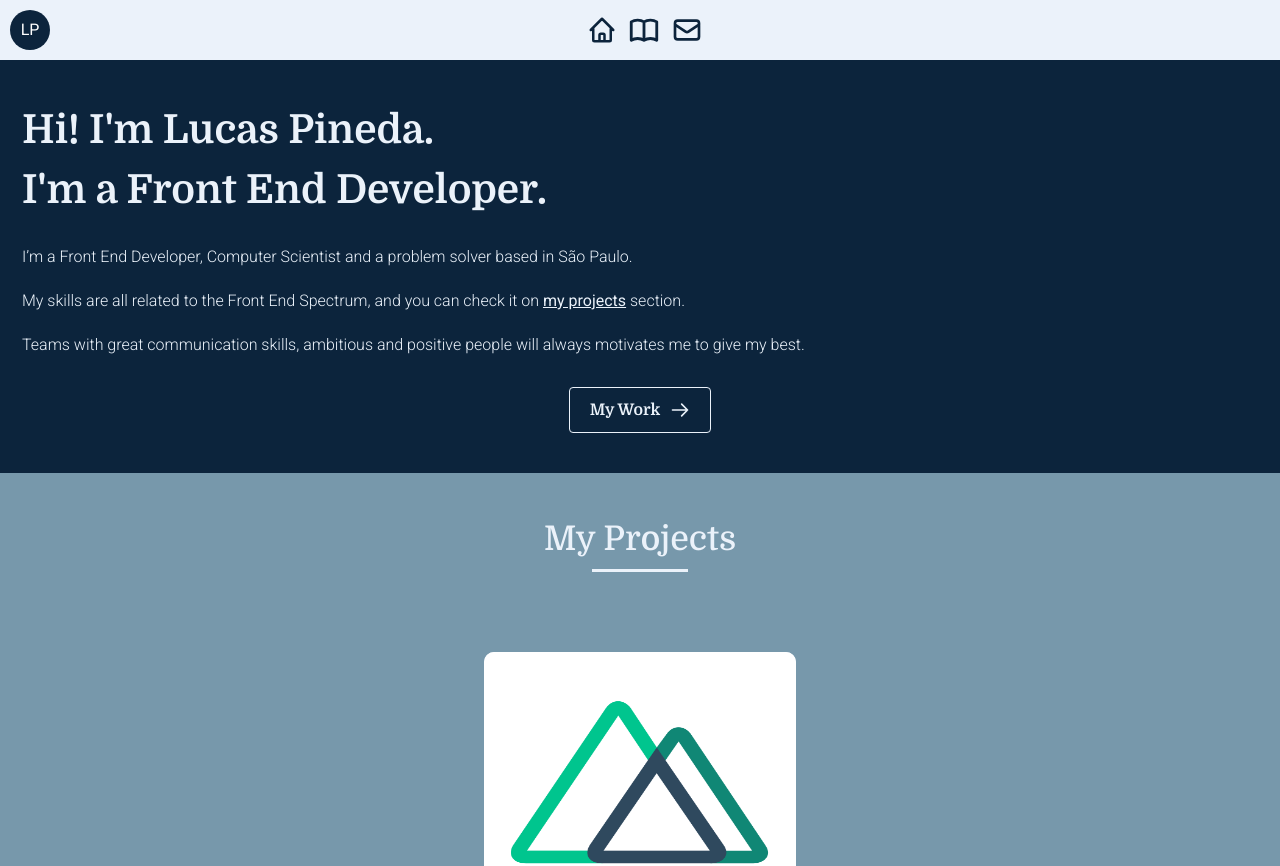
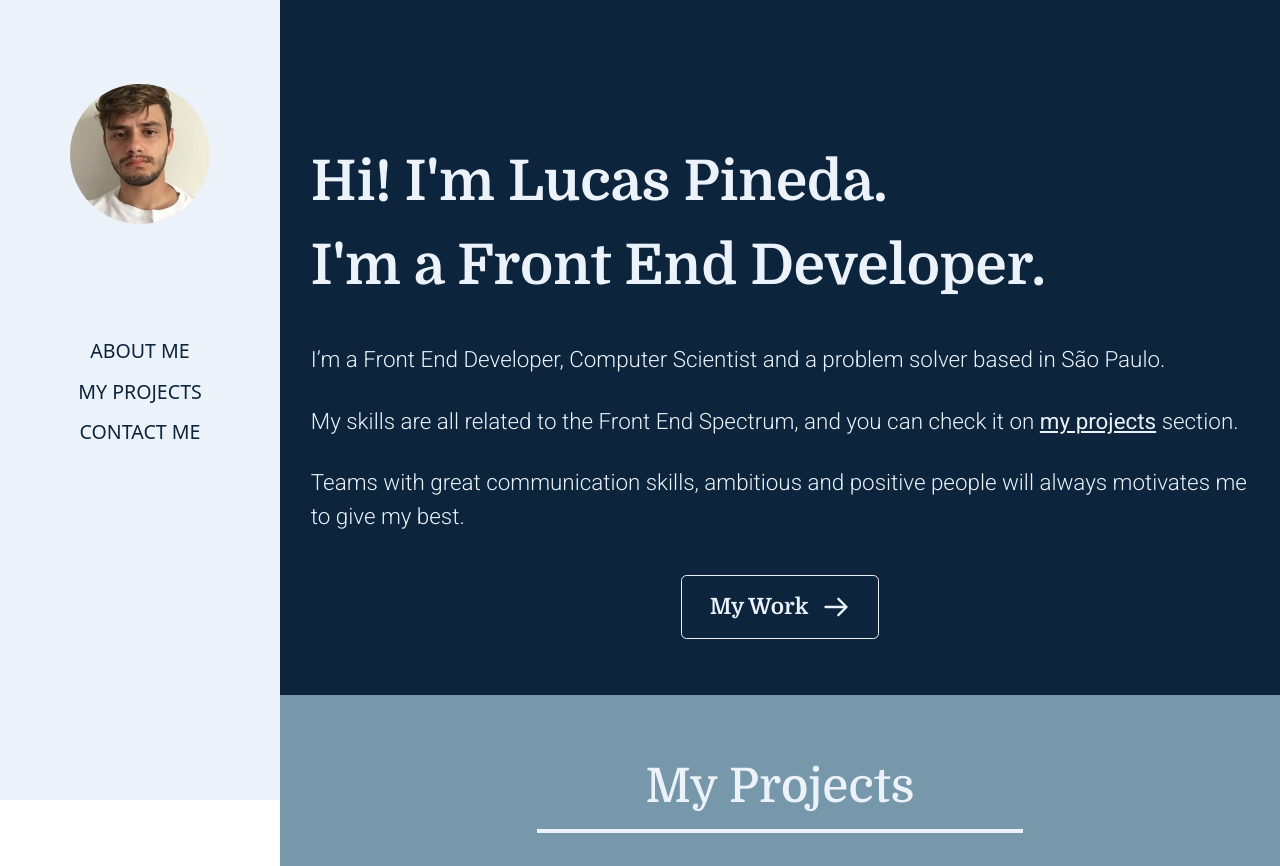
Before and after one commit to lucaspineda/my-portfolio, a Nuxt app: page / in a window 1280 px wide. Shown: the top 866 px of the page. Built offline with nearby package versions, Linux system fonts and the light colour scheme.

Commit message:
finish desktop menu layout

```diff
--- a/assets/styles/global.css
+++ b/assets/styles/global.css
@@ -15,6 +15,11 @@ body {
 
 html {
   font-size: 10px !important;
+}
+@media (min-width: 1024px) {
+  html {
+    font-size: 14px !important;
+  }
 }
 
 :root {
--- a/components/aboutMe/index.vue
+++ b/components/aboutMe/index.vue
@@ -1,5 +1,6 @@
 <template>
   <div class="home-section flex-col text-left">
+    <div class="container flex flex-col mx-auto">
       <h1>
         Hi! I'm Lucas Pineda.
         <br>
@@ -28,24 +29,27 @@
         </div>
       </section>
     </div>
+  </div>
 </template>
 
 <script lang="ts">
-import { Vue } from 'vue-property-decorator'
+import { Vue, Component } from 'vue-property-decorator'
 
+@Component
 export default class aboutMe extends Vue {
 
 }
 </script>
 
-<style>
+<style scoped>
 .home-section {
-  margin-top: 10rem;
+  padding-top: 10rem !important;
   color: var(--secondary-color);
   font-size: 4rem;
   font-weight: 700;
   font-family: var(--titles-font-family);
   padding: 0 2.2rem;
+  background-color: var(--primary-color);
 }
 
 .home-section__body-content {
--- /dev/null
+++ b/components/menu/desktopMenu.vue
@@ -0,0 +1,50 @@
+<template>
+  <aside class="desktop-menu fixed h-screen flex flex-col items-center text-center uppercase">
+    <img class="profile-image" src="@/assets/img/me.jpeg" alt="My profile picture">
+    <nav class="navigation-menu">
+      <ul class="navigation-menu__options-list">
+        <li>
+          About me
+        </li>
+        <li>
+          My projects
+        </li>
+        <li>
+          Contact me
+        </li>
+      </ul>
+    </nav>
+  </aside>
+</template>
+
+<script lang="ts">
+import { Vue, Component } from 'vue-property-decorator'
+
+@Component
+export default class aboutMe extends Vue {
+
+}
+</script>
+
+<style scoped>
+.desktop-menu {
+  background-color: var(--secondary-color);
+  width: 20rem;
+  color: var(--primary-color);
+}
+
+.profile-image {
+  height: 10rem;
+  width: 10rem;
+  border-radius: 100%;
+  margin: 6rem 0 8rem 0;
+}
+
+.navigation-menu__options-list {
+  font-size: 1.4rem;
+}
+
+.navigation-menu__options-list li{
+  margin: 0 0 .8rem 0;
+}
+</style>
--- /dev/null
+++ b/components/menu/mobileMenu.vue
@@ -0,0 +1,52 @@
+<template>
+  <nav class="mobile-menu flex items-center fixed w-full sm:hidden">
+    <div class="flex items-center justify-center rounded-full text-white name-avatar">
+      LP
+    </div>
+    <div class="nav-icons flex items-center">
+      <svg width="30px" height="30px" xmlns="http://www.w3.org/2000/svg" fill="none" viewBox="0 0 24 24" stroke="currentColor">
+        <path stroke-linecap="round" stroke-linejoin="round" stroke-width="2" d="M3 12l2-2m0 0l7-7 7 7M5 10v10a1 1 0 001 1h3m10-11l2 2m-2-2v10a1 1 0 01-1 1h-3m-6 0a1 1 0 001-1v-4a1 1 0 011-1h2a1 1 0 011 1v4a1 1 0 001 1m-6 0h6" />
+      </svg>
+      <svg width="34px" height="34px" xmlns="http://www.w3.org/2000/svg" fill="none" viewBox="0 0 24 24" stroke="currentColor">
+        <path stroke-linecap="round" stroke-linejoin="round" stroke-width="2" d="M12 6.253v13m0-13C10.832 5.477 9.246 5 7.5 5S4.168 5.477 3 6.253v13C4.168 18.477 5.754 18 7.5 18s3.332.477 4.5 1.253m0-13C13.168 5.477 14.754 5 16.5 5c1.747 0 3.332.477 4.5 1.253v13C19.832 18.477 18.247 18 16.5 18c-1.746 0-3.332.477-4.5 1.253" />
+      </svg>
+      <svg width="32px" height="32px" xmlns="http://www.w3.org/2000/svg" fill="none" viewBox="0 0 24 24" stroke="currentColor">
+        <path stroke-linecap="round" stroke-linejoin="round" stroke-width="2" d="M3 8l7.89 5.26a2 2 0 002.22 0L21 8M5 19h14a2 2 0 002-2V7a2 2 0 00-2-2H5a2 2 0 00-2 2v10a2 2 0 002 2z" />
+      </svg>
+    </div>
+  </nav>
+</template>
+
+<script>
+export default {
+
+}
+</script>
+
+<style scoped>
+nav {
+  background-color: var(--secondary-color);
+  padding: 1rem;
+}
+
+.name-avatar {
+  font-size: 1.6rem;
+  font-family: var(--body-font-family);
+  width: 4rem;
+  height: 4rem;
+  background-color: var(--primary-color);
+}
+
+.nav-icons {
+  position: absolute;
+  top: 50%;
+  left: 50%;
+  transform: translate(-50%, -50%);
+}
+.nav-icons svg {
+  max-height: 100%;
+  max-width: 100%;
+  margin-left: 1rem;
+  color: var(--primary-color);
+}
+</style>
--- a/components/myProjects/index.vue
+++ b/components/myProjects/index.vue
@@ -1,5 +1,6 @@
 <template>
   <section class="my-work-section flex flex-col items-center justify-center">
+    <div class="container flex flex-col mx-auto">
       <div class="title-section-area">
         <h2 class="section-title">
           My Projects
@@ -42,6 +43,7 @@
           </div>
         </div>
       </section>
+    </div>
   </section>
 </template>
 
--- a/layouts/default.vue
+++ b/layouts/default.vue
@@ -1,53 +1,28 @@
 <template>
   <div>
-    <nav class="flex items-center fixed w-full">
-      <div class="flex items-center justify-center rounded-full text-white name-avatar">
-        LP
-      </div>
-      <div class="nav-icons flex items-center">
-        <svg width="30px" height="30px" xmlns="http://www.w3.org/2000/svg" fill="none" viewBox="0 0 24 24" stroke="currentColor">
-          <path stroke-linecap="round" stroke-linejoin="round" stroke-width="2" d="M3 12l2-2m0 0l7-7 7 7M5 10v10a1 1 0 001 1h3m10-11l2 2m-2-2v10a1 1 0 01-1 1h-3m-6 0a1 1 0 001-1v-4a1 1 0 011-1h2a1 1 0 011 1v4a1 1 0 001 1m-6 0h6" />
-        </svg>
-        <svg width="34px" height="34px" xmlns="http://www.w3.org/2000/svg" fill="none" viewBox="0 0 24 24" stroke="currentColor">
-          <path stroke-linecap="round" stroke-linejoin="round" stroke-width="2" d="M12 6.253v13m0-13C10.832 5.477 9.246 5 7.5 5S4.168 5.477 3 6.253v13C4.168 18.477 5.754 18 7.5 18s3.332.477 4.5 1.253m0-13C13.168 5.477 14.754 5 16.5 5c1.747 0 3.332.477 4.5 1.253v13C19.832 18.477 18.247 18 16.5 18c-1.746 0-3.332.477-4.5 1.253" />
-        </svg>
-        <svg width="32px" height="32px" xmlns="http://www.w3.org/2000/svg" fill="none" viewBox="0 0 24 24" stroke="currentColor">
-          <path stroke-linecap="round" stroke-linejoin="round" stroke-width="2" d="M3 8l7.89 5.26a2 2 0 002.22 0L21 8M5 19h14a2 2 0 002-2V7a2 2 0 00-2-2H5a2 2 0 00-2 2v10a2 2 0 002 2z" />
-        </svg>
-      </div>
-    </nav>
+    <DesktopMenu />
+    <MobileMenu />
     <Nuxt />
   </div>
 </template>
+
+<script lang="ts">
+import { Vue, Component } from 'vue-property-decorator'
+
+@Component({
+  components: {
+    DesktopMenu: () => import('@/components/menu/desktopMenu.vue'),
+    MobileMenu: () => import('@/components/menu/mobileMenu.vue')
+  }
+})
+
+export default class defaultLayout extends Vue {
+
+}
+</script>
 <style scoped>
 
 .teste {
   /* background-color: var(--primary-color); */
 }
-
-nav {
-  background-color: var(--secondary-color);
-  padding: 1rem;
-}
-
-.name-avatar {
-  font-size: 1.6rem;
-  font-family: var(--body-font-family);
-  width: 4rem;
-  height: 4rem;
-  background-color: var(--primary-color);
-}
-
-.nav-icons {
-  position: absolute;
-  top: 50%;
-  left: 50%;
-  transform: translate(-50%, -50%);
-}
-.nav-icons svg {
-  max-height: 100%;
-  max-width: 100%;
-  margin-left: 1rem;
-  color: var(--primary-color);
-}
 </style>
--- a/pages/index.vue
+++ b/pages/index.vue
@@ -1,5 +1,5 @@
 <template>
-  <div class="container">
+  <div class="my-container flex">
     <HomeSection />
     <MyProjects />
     <ContactMe />
@@ -24,13 +24,20 @@ export default class mainPage extends Vue {
 
 <style>
 
-.container {
+.my-container {
   margin: 0 auto;
   min-height: 100vh;
   display: flex;
   justify-content: center;
   text-align: center;
   flex-direction: column;
-  background-color: var(--primary-color);
+  /* background-color: var(--primary-color); */
 }
+
+@media (min-width: 640px) {
+  .my-container {
+    padding-left: 20rem;
+  }
+}
+
 </style>
```
Also changed, not shown: assets/img/me.jpeg (added). Lines whose indentation alone changed are shown as unchanged.
